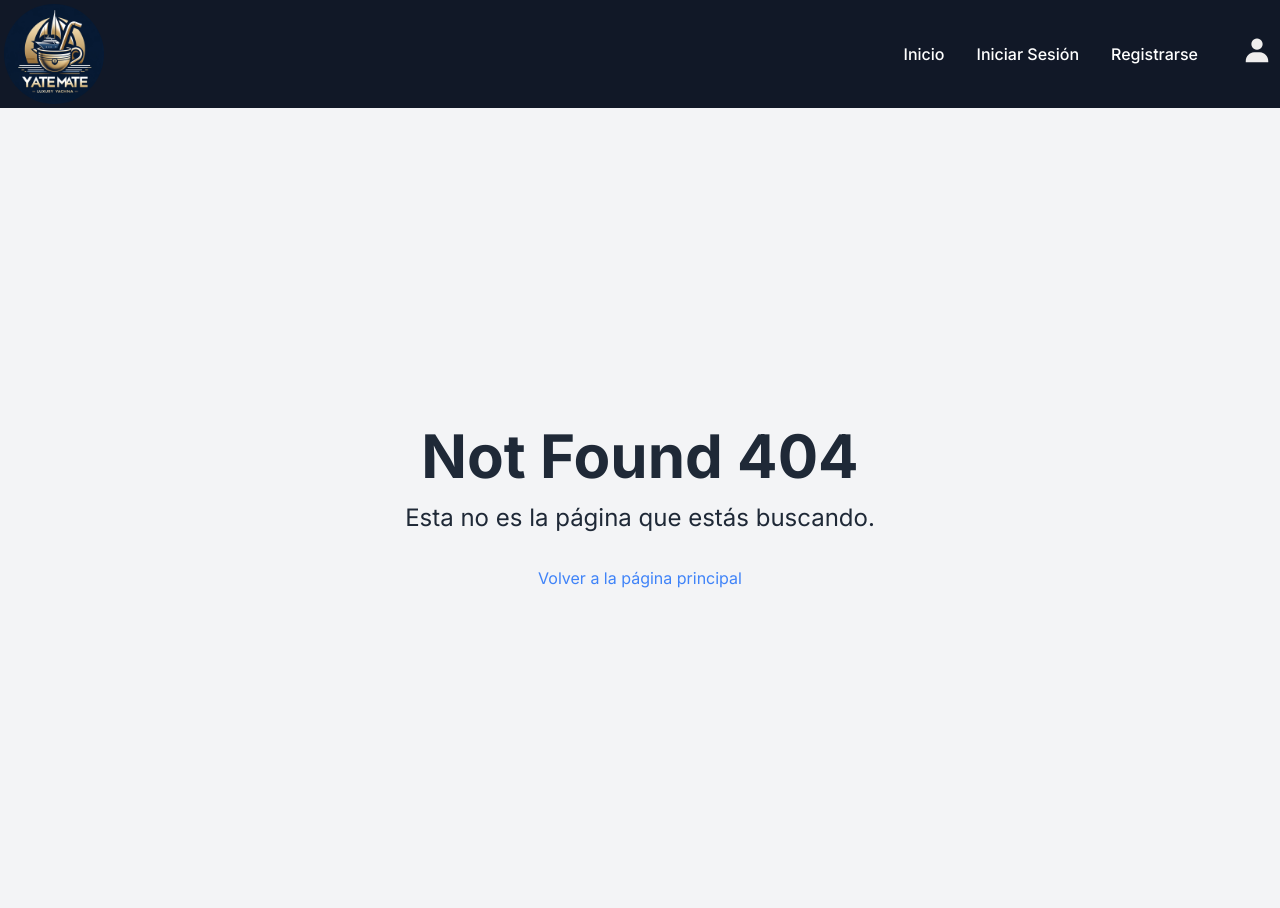
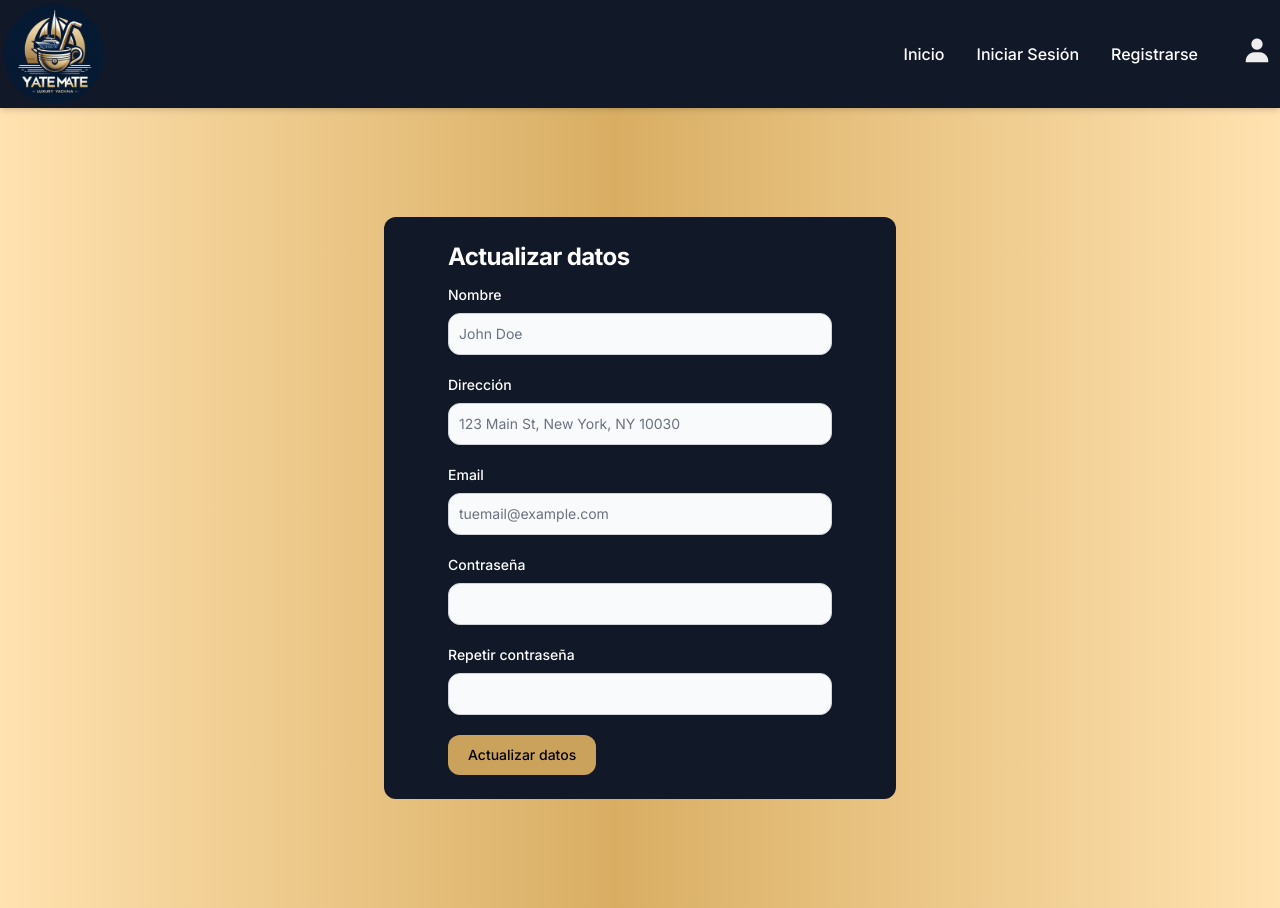
Before and after one commit to zoroskr/dock-hub, a Next.js app: page /editarperfil/1 in a window 1280 px wide. Before the commit this address had no page. Built offline with nearby package versions, Linux system fonts and the light colour scheme.

Commit message:
Fix dropdown y desactivar edición de email

```diff
--- a/src/app/editarperfil/[id]/page.jsx
+++ b/src/app/editarperfil/[id]/page.jsx
@@ -8,8 +8,7 @@ import { getUser } from '@/app/services/users.api.js';
 
 const page = () => {
   const params = useParams();
-  const decodedId = decodeURIComponent(params.id);
-  const [render, setRender] = useState(decodedId == localStorage.getItem('id') ? true : false);
+  const [render, setRender] = useState(true);
   const [user, setUser] = useState({
     fullName: '',
     address: '',
@@ -19,9 +18,9 @@ const page = () => {
 
   useEffect(() => {
     const inicializar = async () => {
-      if (decodedId == localStorage.getItem('id')) {
-        console.log("decodedId", decodedId);
-        getUser(decodedId).then(data => {
+      if (params.id == localStorage.getItem('id')) {
+        console.log("params.id", params.id);
+        getUser(params.id).then(data => {
           console.log("data", data);
           if (data) {
             setUser(data);
@@ -42,6 +41,7 @@ const page = () => {
           <UserForm
             user={user}
             title="Actualizar datos"
+            userId={params.id}
           >
           </UserForm>
         ) : (
--- a/src/components/ui/Navbar.jsx
+++ b/src/components/ui/Navbar.jsx
@@ -7,21 +7,21 @@ const Navbar = () => {
   return (
     <div className="bg-gray-900 border-gray-200 dark:bg-gray-900 shadow-md">
         <div className="max-w-screen-xl flex flex-wrap items-center justify-between mx-auto p-1">
-          <a href="#" className="flex items-center space-x-3 rtl:space-x-reverse">
+          <Link href="#" className="flex items-center space-x-3 rtl:space-x-reverse">
             <Image src='/logo_yatemate.png' width={100} height={60} className="rounded-md" alt="Flowbite Logo"  style={{ borderRadius: '50%'}}  />
             {/* Puedes ajustar marginTop según el tamaño de tu logo */}
-          </a>
+          </Link>
 
           <div className="hidden w-full md:block md:w-auto" id="navbar-default">
-            <ul className="font-medium flex flex-col p-4 md:p-0 mt-4 border border-gray-100 rounded-lg bg-gray-900 md:flex-row md:space-x-8 rtl:space-x-reverse md:mt-0 md:border-0 dark:text-white md:dark:text-blue-500 items-center max-h-16 overflow-hidden">
+            <ul className="font-medium flex flex-col p-4 md:p-0 mt-4 border border-gray-100 rounded-lg bg-gray-900 md:flex-row md:space-x-8 rtl:space-x-reverse md:mt-0 md:border-0 dark:text-white md:dark:text-blue-500 items-center max-h-16">
               <li>
-                <a href="/" className="block py-2 px-3 text-md text-white md:bg-transparent md:text-white-700 md:p-0 dark:text-white md:dark:text-blue-500 duration-300 hover:scale-110" aria-current="page">Inicio</a>
+                <Link href="/" className="block py-2 px-3 text-md text-white md:bg-transparent md:text-white-700 md:p-0 dark:text-white md:dark:text-blue-500 duration-300 hover:scale-110" aria-current="page">Inicio</Link>
               </li>
               <li>
-                <a href="/login" className="block py-2 px-3 text-md text-white md:bg-transparent md:text-white-700 md:p-0 dark:text-white md:dark:text-blue-500 duration-300 hover:scale-110" aria-current="page">Iniciar Sesión</a>
+                <Link href="/login" className="block py-2 px-3 text-md text-white md:bg-transparent md:text-white-700 md:p-0 dark:text-white md:dark:text-blue-500 duration-300 hover:scale-110" aria-current="page">Iniciar Sesión</Link>
               </li>
               <li>
-                <a href="/register" className="block py-2 px-3 text-md text-white md:bg-transparent md:text-white-700 md:p-0 dark:text-white md:dark:text-blue-500 duration-300 hover:scale-110" aria-current="page">Registrarse</a>
+                <Link href="/register" className="block py-2 px-3 text-md text-white md:bg-transparent md:text-white-700 md:p-0 dark:text-white md:dark:text-blue-500 duration-300 hover:scale-110" aria-current="page">Registrarse</Link>
               </li>
               <li>
                 <Avatar>Mi usuario</Avatar>
--- a/src/components/ui/UserForm.jsx
+++ b/src/components/ui/UserForm.jsx
@@ -6,7 +6,7 @@ import { createUser, updateUser, getUser, getUserByEmail } from '@/app/services/
 
 import Swal from 'sweetalert2'
 
-const UserForm = ({ user, title }) => {
+const UserForm = ({ user, title, userId = false }) => {
   const form = useRef(user);
   const params = useParams();
 
@@ -46,9 +46,9 @@ const UserForm = ({ user, title }) => {
 
     let usuarioExistente = false;
     usuarioExistente = await getUserByEmail(formData.get('email'));
+    console.log("userId", userId);
 
-    if (usuarioExistente) {
-      if (!params.id || (params.id && usuarioExistente._id !== params.id)) {
+    if (usuarioExistente && !userId) {
       Swal.fire({
         icon: 'error',
         title: 'Oops...',
@@ -56,28 +56,24 @@ const UserForm = ({ user, title }) => {
       });
       return;
     }
+
+    let message = '¡Registro exitoso!';
+
+    if (userId) {
+      user._id = userId;
+      await updateUser(user);
+      message = '¡Actualización exitosa!';
+    } else {
+      const newUser = await createUser(user);
+      localStorage.setItem('id', newUser._id);
     }
 
-    if (params.id) {
-      user._id = params.id;
-      await updateUser(user);
     Swal.fire({
       icon: 'success',
-        title: '¡Actualización exitosa!',
+      title: message,
       showConfirmButton: false,
       timer: 1500
     });
-    } else {
-      const newUser = await createUser(user);
-      localStorage.setItem('id', newUser._id);
-      Swal.fire({
-        icon: 'success',
-        title: '¡Registro exitoso!',
-        showConfirmButton: false,
-        timer: 1500
-      });
-    }
-
   };
 
   return (
@@ -115,7 +111,7 @@ const UserForm = ({ user, title }) => {
               type="text"
               id="address"
               name="address"
-              class="shadow-sm bg-gray-50 border border-gray-300 text-white text-sm rounded-xl focus:ring-blue-500 focus:border-blue-500 block w-full p-2.5 dark:bg-gray-700 dark:border-gray-600 dark:placeholder-gray-400 dark:text-white dark:focus:ring-blue-500 dark:focus:border-blue-500 dark:shadow-sm-light"
+              class="shadow-sm bg-gray-50 border border-gray-300 text-sm rounded-xl focus:ring-blue-500 focus:border-blue-500 block w-full p-2.5 dark:bg-gray-700 dark:border-gray-600 dark:placeholder-gray-400 dark:text-white dark:focus:ring-blue-500 dark:focus:border-blue-500 dark:shadow-sm-light"
               placeholder="123 Main St, New York, NY 10030"
               required
             />
@@ -134,6 +130,7 @@ const UserForm = ({ user, title }) => {
               name="email"
               class="shadow-sm bg-gray-50 border border-gray-300 text-black text-sm rounded-xl focus:ring-blue-500 focus:border-blue-500 block w-full p-2.5 dark:bg-gray-700 dark:border-gray-600 dark:placeholder-gray-400 dark:text-white dark:focus:ring-blue-500 dark:focus:border-blue-500 dark:shadow-sm-light"
               placeholder="tuemail@example.com"
+              readOnly={userId}
               required
             />
           </div>
```
Lines whose indentation alone changed are shown as unchanged.
